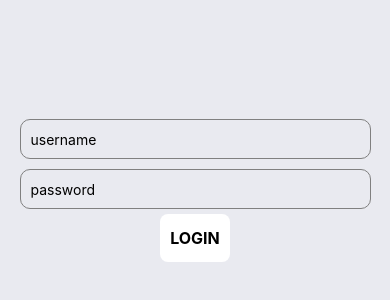
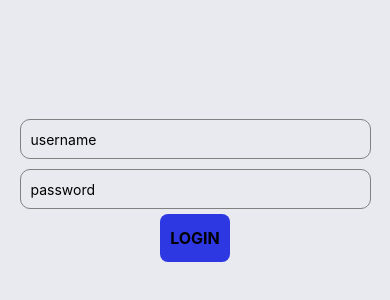
Before and after one commit to gmvivekanandan/social-media, a React Native app: screen /login in a window 390 px wide. Shown: the part 234-534 px from the top of the page. Built offline with nearby package versions, Linux system fonts and the light colour scheme.

Commit message:
modified button with blue color

```diff
--- a/app/components/button.js
+++ b/app/components/button.js
@@ -1,6 +1,6 @@
 import React from 'react';
 import{StyleSheet, TouchableOpacity, Text,View} from 'react-native';
-
+import{COLORS} from "../config/colors"
 const FlatButton = ( props ) => {
     return(
         <TouchableOpacity>
@@ -17,7 +17,7 @@ button:{
     borderRadius:8,
     paddingVertical:14,
     paddingHorizontal:10,
-    backgroundColor:'#fff',
+    backgroundColor:COLORS.primaryColor,
 },
 buttonText:{
     color:'black',
```
